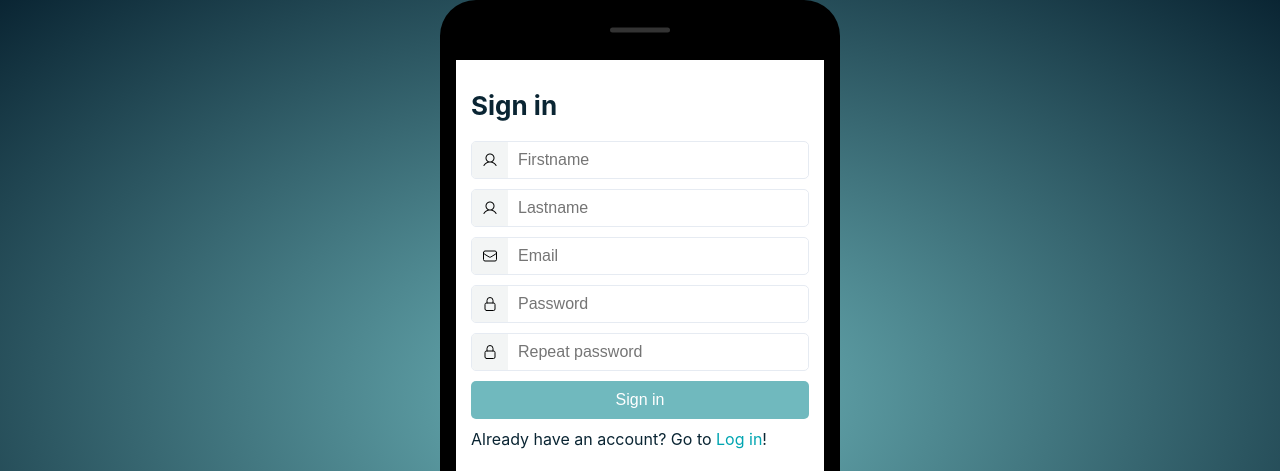
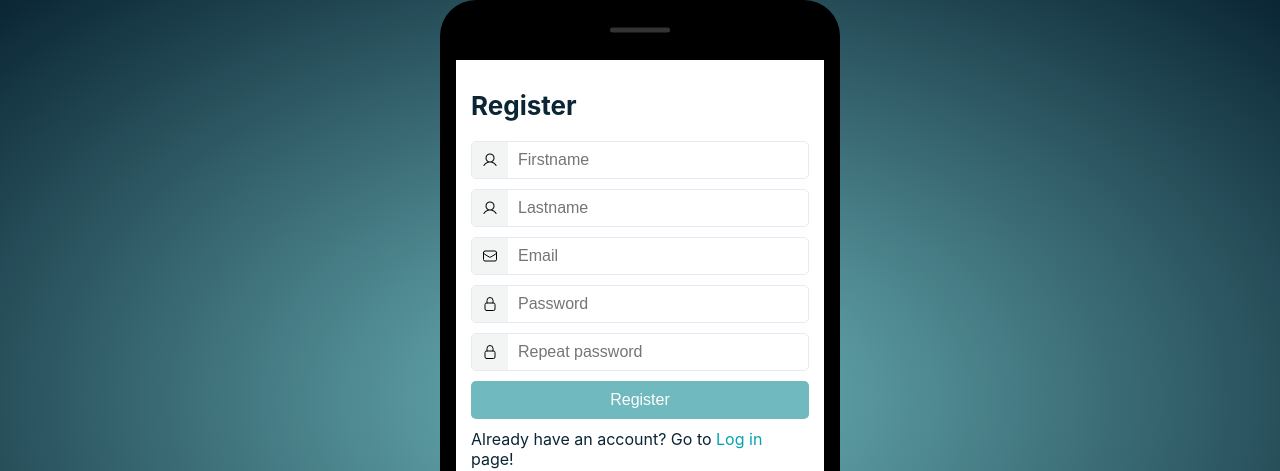
Before and after one commit to elmin-musija/tasty-next, a Next.js app: page /auth/signin in a window 1280 px wide. Shown: the top 471 px of the page. Built offline with nearby package versions, Linux system fonts and the light colour scheme; no server answers.

Commit message:
fix: exchange sign in by register to make it clearer

```diff
--- a/components/login-form/login-form.js
+++ b/components/login-form/login-form.js
@@ -128,7 +128,7 @@ const LoginForm = (props) => {
 						onClick={() => {
 							router.push("/auth/signin");
 						}}
-						value="Sign up"
+						value="Register"
 					/>{" "}
 					now!
 				</p>
--- a/components/signin-form/signin-form.js
+++ b/components/signin-form/signin-form.js
@@ -87,7 +87,7 @@ function SigninForm() {
 
 	return (
 		<div className={styles.signinPage}>
-			<h3>Sign in</h3>
+			<h3>Register</h3>
 			<form className={styles.form} onSubmit={onSubmitHandler}>
 				<div
 					onClick={focusHandlerFirstName}
@@ -175,10 +175,10 @@ function SigninForm() {
 					/>
 				</div>
 
-				<input type="submit" value="Sign in" />
+				<input type="submit" value="Register" />
 				<p>
 					Already have an account? Go to{" "}
-					<input type="button" onClick={() => signIn()} value="Log in" />!
+					<input type="button" onClick={() => signIn()} value="Log in" /> page!
 				</p>
 			</form>
 			{!passwordIsValid && <p>Wrong Password</p>}
```
